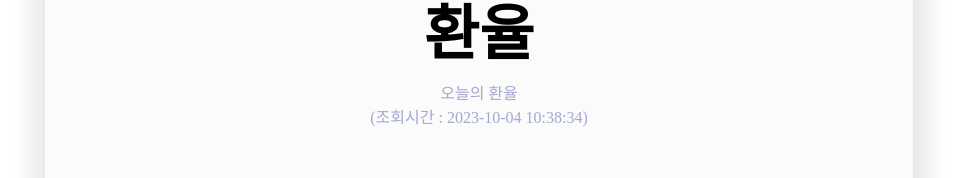
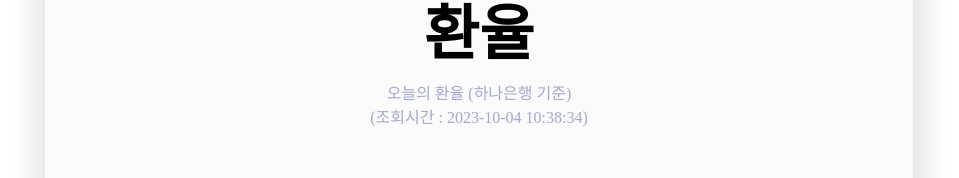
Before and after one commit to giyeon-dev/finance-api, a React (Create React App) app in the folder front-end/: page /exexchange in a window 1280 px wide. Shown: the part 155-333 px from the top of the page, without its empty margins (161-1120 px from the left). Built offline with nearby package versions, Linux system fonts and the light colour scheme; no server answers; a web font is replaced by a local one.

Commit message:
feat: 예시페이지

```diff
--- a/front-end/src/components/examplepage/ExExchange.js
+++ b/front-end/src/components/examplepage/ExExchange.js
@@ -15,6 +15,7 @@ const ExExchange = () => {
         const getExchangeAll = async () => {
             try {
                 const res = await basicHttp.get(`/api/exchange`);
+                console.log(res.data.data.list);
                 console.log(res.data.data.list[2]);
 
                 setExchangeAllList(res.data.data.list);
@@ -29,7 +30,7 @@ const ExExchange = () => {
                 <div className={styles.chartTitle}>
                     <h1>환율</h1>
                     <p>
-                        오늘의 환율
+                        오늘의 환율 (하나은행 기준)
                         <br />
                         (조회시간 : 2023-10-04 10:38:34)
                     </p>
```
